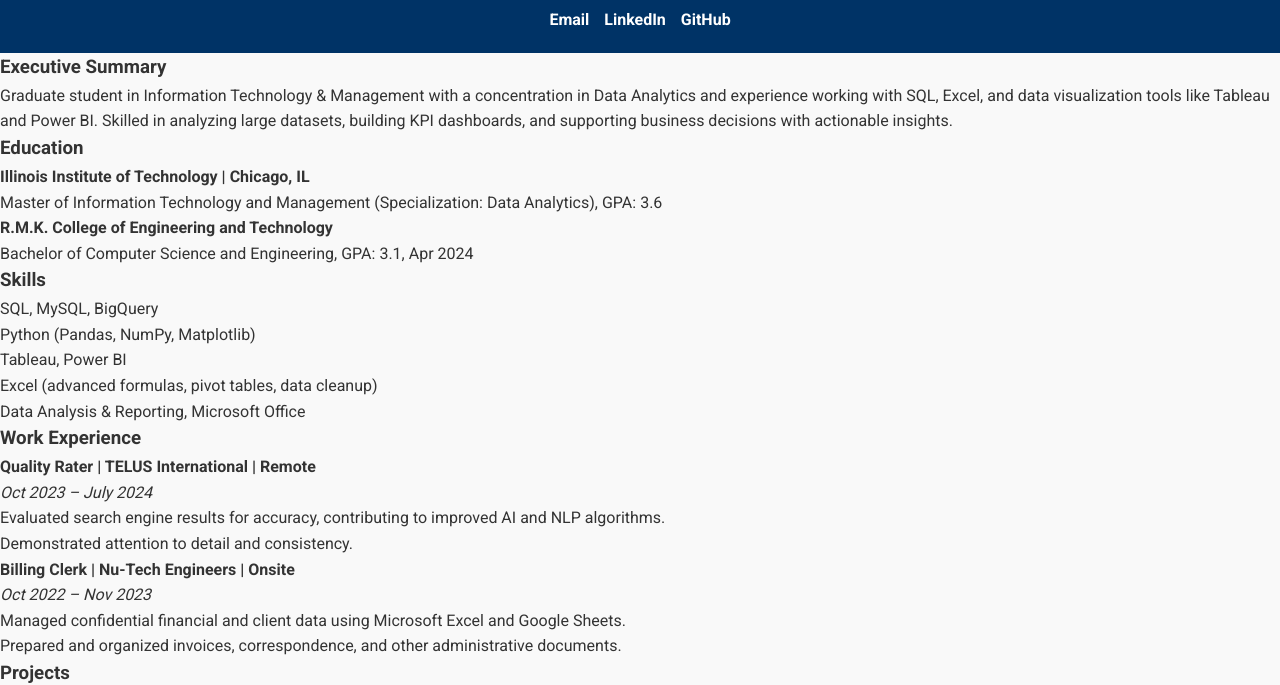
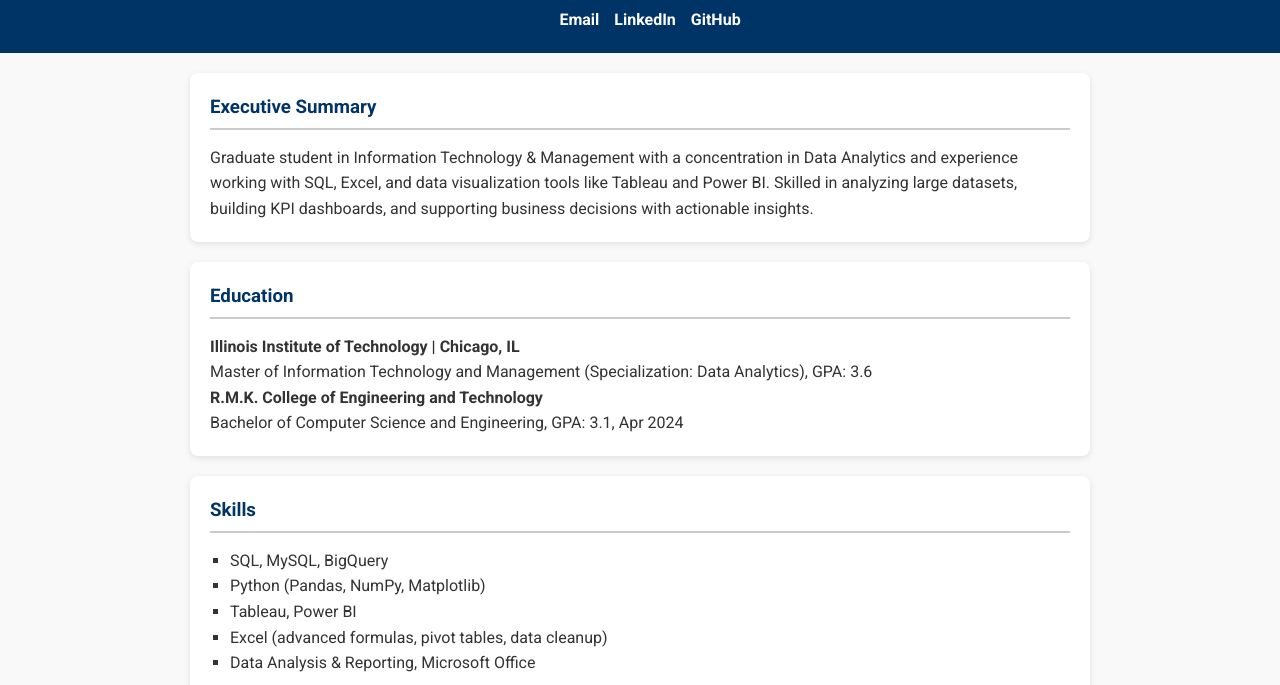
Before and after one commit to SPChanthru/web-applications, a plain HTML site: page index.html in a window 1280 px wide. Shown: the part 125-810 px from the top of the page. Drawn offline with Linux system fonts and the light colour scheme.

Commit message:
applied section styling

```diff
--- a/style.css
+++ b/style.css
@@ -28,3 +28,22 @@ nav ul li a {
   text-decoration: none;
   font-weight: bold;
 }
+/* Sections */
+section {
+    background: #fff;
+    padding: 20px;
+    margin: 20px auto;
+    max-width: 900px;
+    border-radius: 8px;
+    box-shadow: 0 2px 6px rgba(0,0,0,0.1);
+  }
+  h3 {
+    color: #003366;
+    border-bottom: 2px solid #ccc;
+    padding-bottom: 5px;
+    margin-bottom: 15px;
+  }
+
+  /* Lists */
+  ul { padding-left: 20px; }
+  #skills ul, #experience ul { list-style-type: square; }
```
